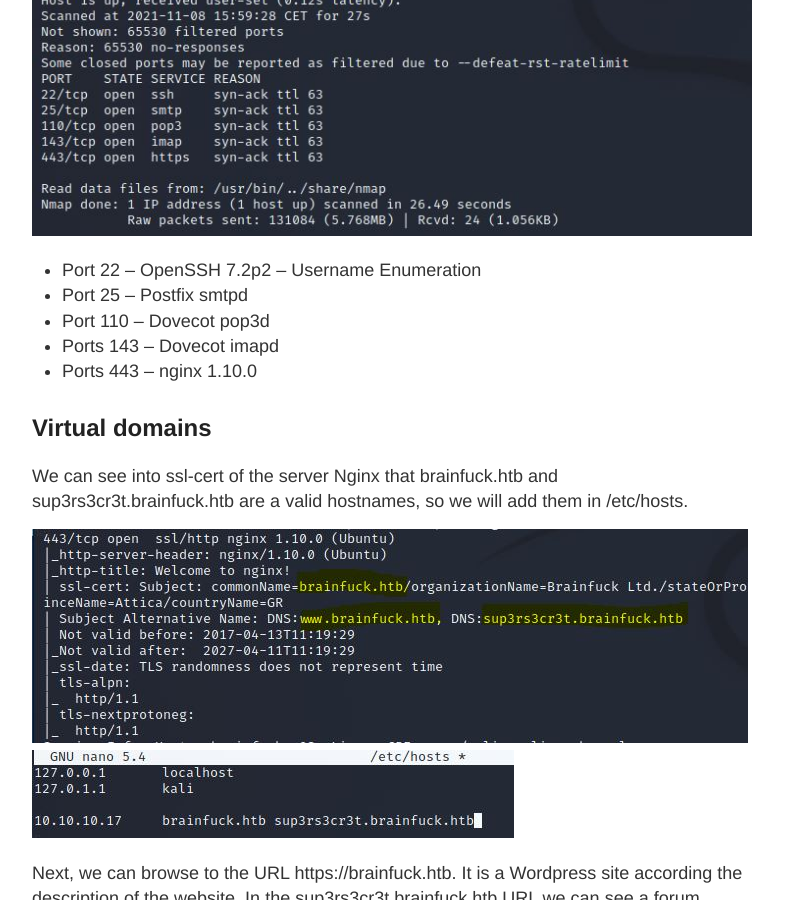
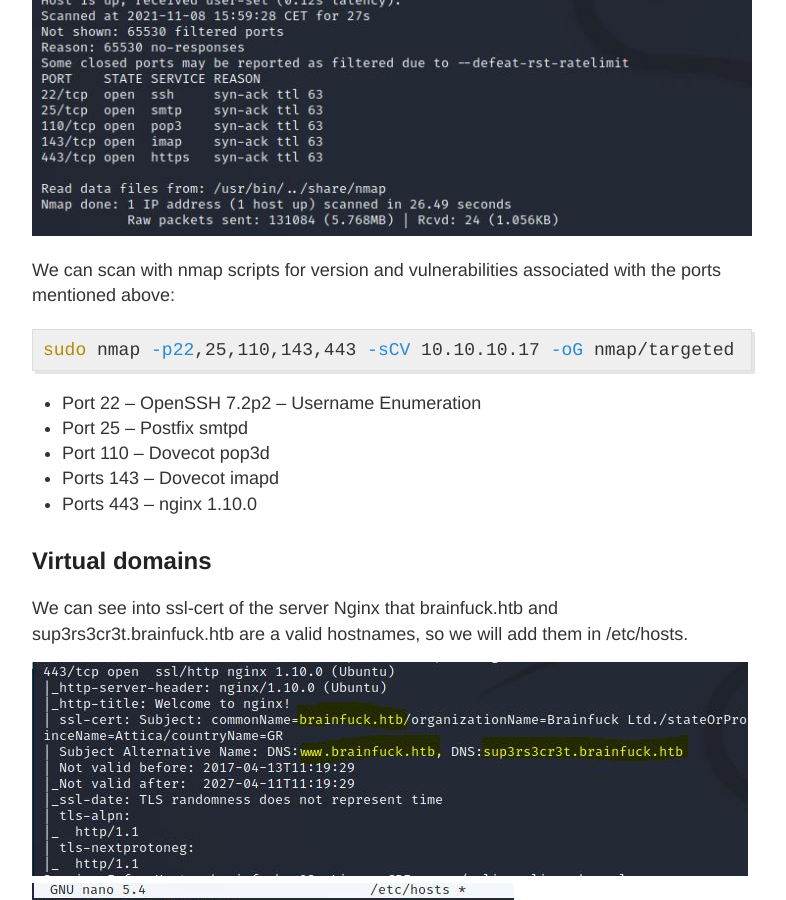
Before and after one commit to jostey/jostey.github.io, a Jekyll site: the page built from _posts/2021-11-8-Brainfuck-HTB.md, in a window 1280 px wide and 900 px high, scrolled down 1038 px. Shown: the whole window, without its empty margins (248-1034 px from the left). Built offline with Jekyll 4.4.1, drawn with Linux system fonts in a browser that asks for light colours.

Commit message:
Update 2021-11-8-Brainfuck-HTB.md

```diff
--- a/_posts/2021-11-8-Brainfuck-HTB.md
+++ b/_posts/2021-11-8-Brainfuck-HTB.md
@@ -19,6 +19,12 @@ nmap -p- -sS -min-rate 5000 --open -vvv -n -Pn 10.10.10.17 -oN nmap/initial
 {% endhighlight  %}
 ![nmap-lame]({{ site.baseurl }}/images/brainfuck/1.jpg)
 
+We can scan with nmap scripts for version and vulnerabilities associated with the ports mentioned above:
+
+{% highlight shell %}
+sudo nmap -p22,25,110,143,443 -sCV 10.10.10.17 -oG nmap/targeted
+{% endhighlight %}
+
 * Port 22 -- OpenSSH 7.2p2 -- Username Enumeration
 * Port 25 -- Postfix smtpd
 * Port 110 -- Dovecot pop3d
```
